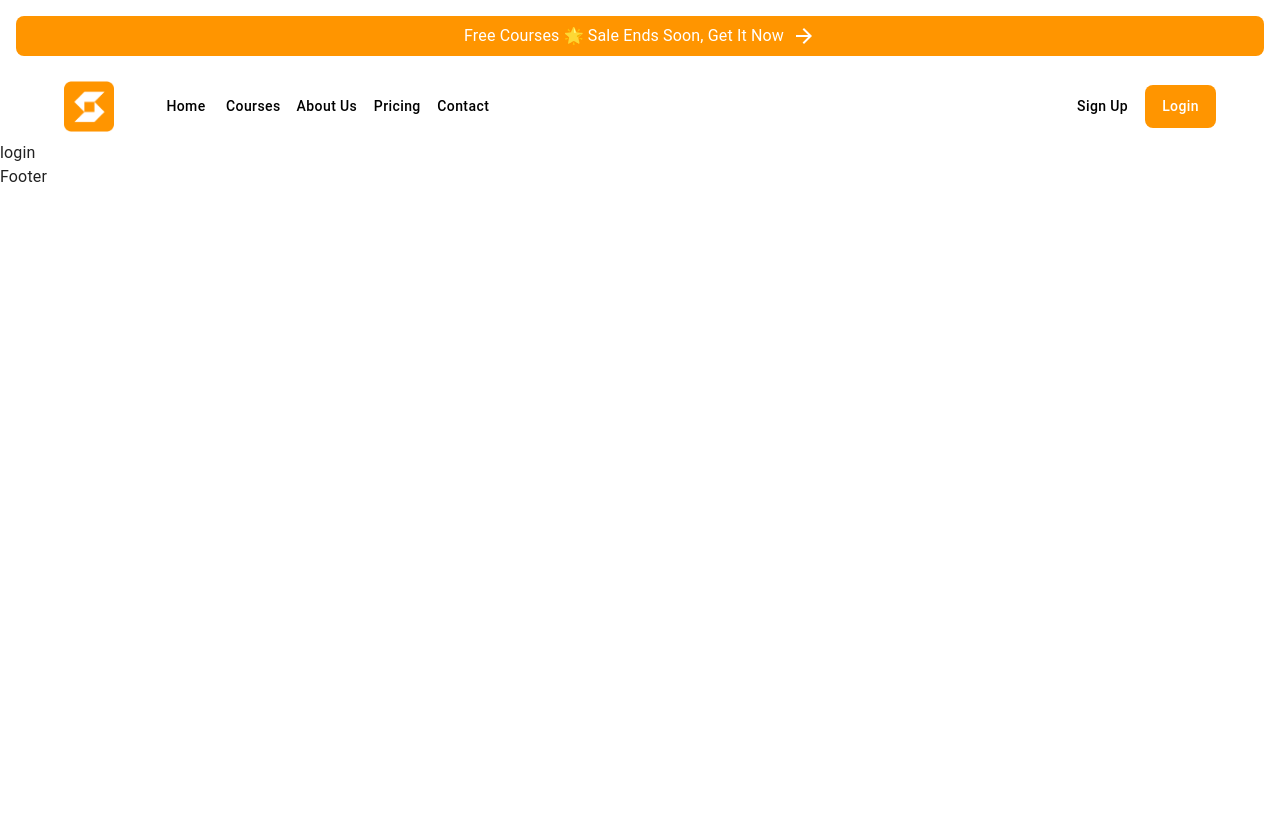
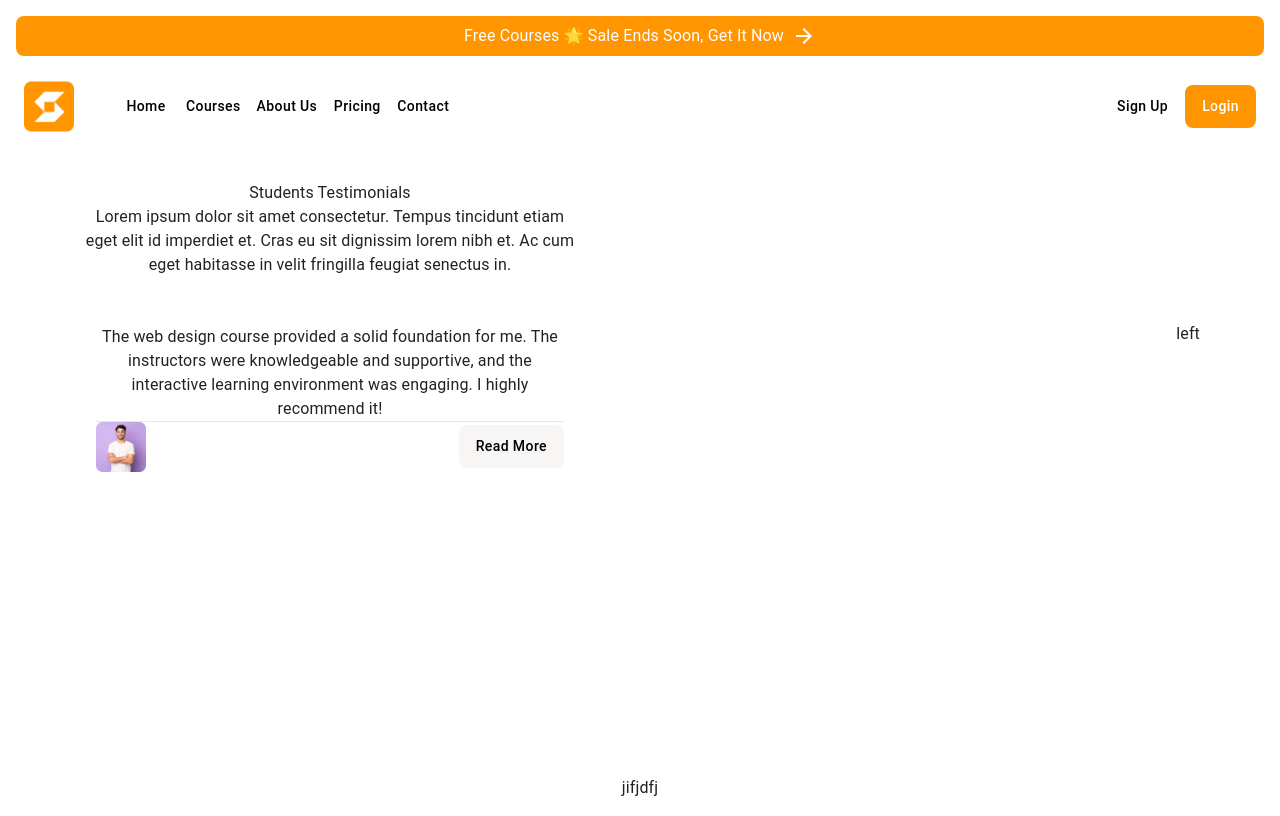
Before and after one commit to Moustafa-Elsayed/onlinecourse, a Next.js app: page /login in a window 1280 px wide. Built offline with nearby package versions, Linux system fonts and the light colour scheme.

Commit message:
work on login page

```diff
--- a/src/components/layout/Footer.js
+++ b/src/components/layout/Footer.js
@@ -1,9 +1,15 @@
-import React from 'react'
+import { Box, Typography } from "@mui/material";
+import React from "react";
+import Logo from "../../../public/Image/Logo.png";
 
 const Footer = () => {
   return (
-    <div>Footer</div>
-  )
-}
+    <>
+      <Box sx={{ backgroundColor: "white", textAlign: "center" }}>
+        <Typography>jifjdfj</Typography>
+      </Box>
+    </>
+  );
+};
 
-export default Footer
+export default Footer;
--- a/src/components/layout/MainLayout.js
+++ b/src/components/layout/MainLayout.js
@@ -2,15 +2,31 @@ import React from "react";
 import Header from "./Header";
 import NavBar from "./NavBar";
 import Footer from "./Footer";
+import { Box } from "@mui/material";
 
 const MainLayout = ({ children }) => {
   return (
-    <>
+    <Box
+      sx={{
+        display: "flex",
+        flexDirection: "column",
+        minHeight: "100vh",
+      }}
+    >
       <Header />
       <NavBar />
-      {children}
+      <Box
+        sx={{
+          flex: 1,
+          mt: 5,
+         pr:10,
+         pl:10,
+        }}
+      >
+        {children}
+      </Box>
       <Footer />
-    </>
+    </Box>
   );
 };
 
--- a/src/components/layout/NavBar.js
+++ b/src/components/layout/NavBar.js
@@ -14,11 +14,12 @@ import Logo from "../../../public/Image/Logo.png";
 import Image from "next/image";
 import theme from "@/styles/theme";
 import CustomButton from "../shared/CustomButton";
+import { useRouter } from "next/router";
 const pages = ["Home", "Courses", "About Us", "Pricing", "Contact"];
 // const settings = ["Profile", "Account", "Dashboard", "Logout"];
 const NavBar = () => {
+  const router = useRouter();
   const [activeButton, setActiveButton] = React.useState("login");
-
   const handleButtonClick = (buttonType) => {
     setActiveButton(buttonType);
   };
@@ -40,19 +41,28 @@ const NavBar = () => {
   const handleCloseUserMenu = () => {
     setAnchorElUser(null);
   };
-
+  const handlelogin = () => {
+    handleButtonClick("login");
+    router.push("/login");
+  };
+  const handlesignup = () => {
+    handleButtonClick("signUp");
+    router.push("/signup");
+  };
   return (
-    <AppBar position="static" elevation={0} sx={{ backgroundColor: "transparent" }}>
+    <AppBar
+      position="static"
+      elevation={0}
+      sx={{ backgroundColor: "transparent" }}
+    >
       <Container
-        maxWidth="lg"
+        maxWidth="xxl"
         sx={{
           backgroundColor: "transparent",
         }}
       >
         <Toolbar disableGutters>
           <Image src={Logo} alt="logo" width={50} height={50} />
-
-
 
           <Typography
             variant="h5"
@@ -69,9 +79,7 @@ const NavBar = () => {
               color: "inherit",
               textDecoration: "none",
             }}
-          >
-
-          </Typography>
+          ></Typography>
           <Box sx={{ flexGrow: 1, ml: 5, display: { xs: "none", md: "flex" } }}>
             {pages.map((page) => (
               <Button
@@ -99,7 +107,7 @@ const NavBar = () => {
               }
               color={activeButton === "signUp" ? "white" : "black"}
               sx={{ ml: 2 }}
-              onClick={() => handleButtonClick("signUp")}
+              onClick={handlesignup}
             />
             <CustomButton
               title="Login"
@@ -109,7 +117,7 @@ const NavBar = () => {
                   : "transparent"
               }
               color={activeButton === "login" ? "white" : "black"}
-              onClick={() => handleButtonClick("login")}
+              onClick={handlelogin}
             />
 
             {/* <Menu
@@ -135,7 +143,7 @@ const NavBar = () => {
               ))}
             </Menu> */}
           </Box>
-          <Box sx={{  display: { xs: "flex", md: "none" } }}>
+          <Box sx={{ display: { xs: "flex", md: "none" } }}>
             <IconButton
               size="large"
               aria-label="account of current user"
--- a/src/pages/login/index.js
+++ b/src/pages/login/index.js
@@ -1,12 +1,56 @@
-import { Box } from "@mui/material";
+import { Box, Typography } from "@mui/material";
 import React from "react";
+import Person from "../../../public/Image/Image.png";
+import Image from "next/image";
+import CustomButton from "@/components/shared/CustomButton";
 
 const index = () => {
-  return <Box sx={{
-    backgroundColor:"white"
-  }}
+  return (
+    <Box
+      sx={{
 
-  >login</Box>;
+        textAlign: "center",
+        display: "flex",
+        justifyContent: "space-between",
+        alignItems: "Center",
+        flexDirection: "row",
+        flexWrap: "wrap",
+        gap: 3,
+      }}
+    >
+      <Box
+        sx={{
+          maxWidth: "500px",
+          display: "flex",
+          justifyContent: "flex-start",
+          alignItems: "flex-start",
+          flexDirection: "column",
+        }}
+      >
+        <Box>
+          <Typography>Students Testimonials</Typography>
+          <Typography>
+            Lorem ipsum dolor sit amet consectetur. Tempus tincidunt etiam eget
+            elit id imperdiet et. Cras eu sit dignissim lorem nibh et. Ac cum
+            eget habitasse in velit fringilla feugiat senectus in.
+          </Typography>
+        </Box>
+        <Box sx={{ mt: 4, backgroundColor: "white",p:2,borderRadius:2 }}>
+          <Typography>
+            The web design course provided a solid foundation for me. The
+            instructors were knowledgeable and supportive, and the interactive
+            learning environment was engaging. I highly recommend it!
+          </Typography>
+          <hr />
+          <Box sx={{display:"flex",justifyContent:"space-between",alignItems:"center"}}>
+            <Image src={Person} alt="personImage" width={50} height={50} />
+            <CustomButton title={"read more"} backgroundColor={"#f8f5f5"} />
+          </Box>
+        </Box>
+      </Box>
+      <Box sx={{ maxWidth: "300px" }}>left </Box>
+    </Box>
+  );
 };
 
 export default index;
--- /dev/null
+++ b/src/pages/signup/index.js
@@ -0,0 +1,9 @@
+import React from 'react'
+
+const index = () => {
+  return (
+    <div>signUp</div>
+  )
+}
+
+export default index
```
Also changed, not shown: public/Image/Image.png (added).
